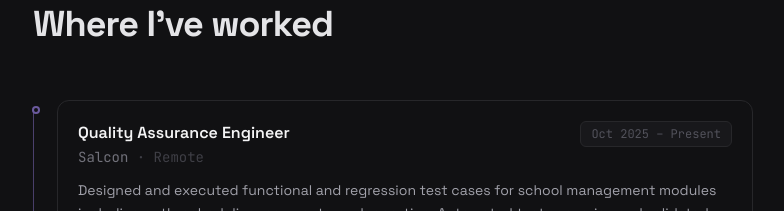
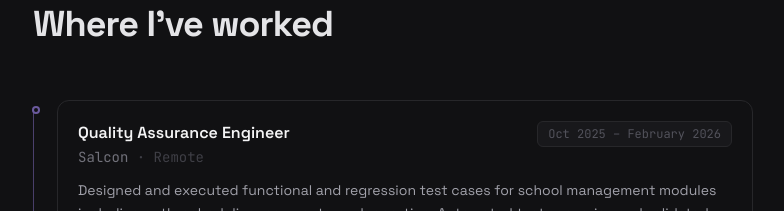
Before and after one commit to Berndoe/portfolio, a React (Vite) app: page / in a window 1280 px wide. Shown: the part 3700-3911 px from the top of the page, without its empty margins (247-1031 px from the left). Built offline with nearby package versions, Linux system fonts and the light colour scheme.

Commit message:
revamp portfolio

```diff
--- a/src/components/Experience.jsx
+++ b/src/components/Experience.jsx
@@ -5,7 +5,7 @@ const experiences = [
     title: "Quality Assurance Engineer",
     company: "Salcon",
     location: "Remote",
-    period: "Oct 2025 – Present",
+    period: "Oct 2025 – February 2026",
     description:
       "Designed and executed functional and regression test cases for school management modules including auth, scheduling, payments, and reporting. Automated test scenarios and validated APIs using Postman.",
     highlights: ["Agile sprint collaboration", "API validation with Postman", "SQL database integrity checks"],
```
